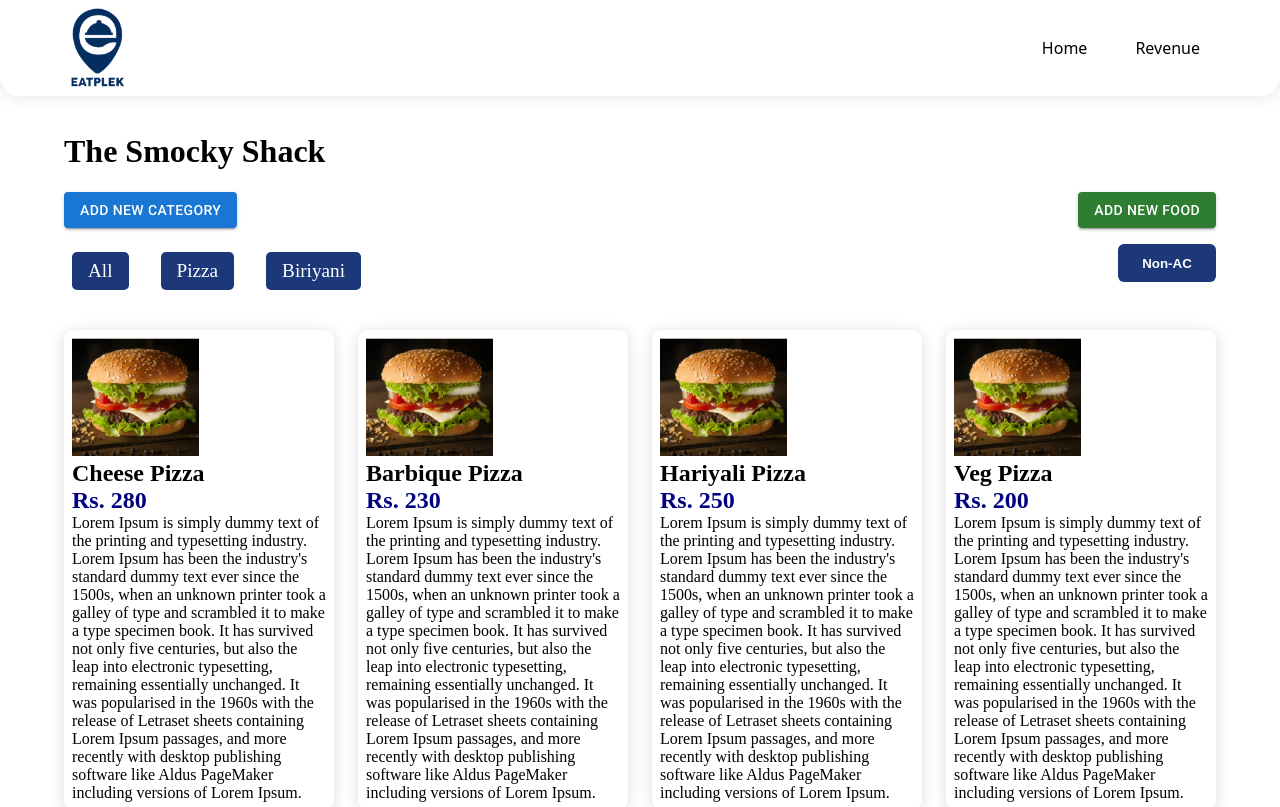
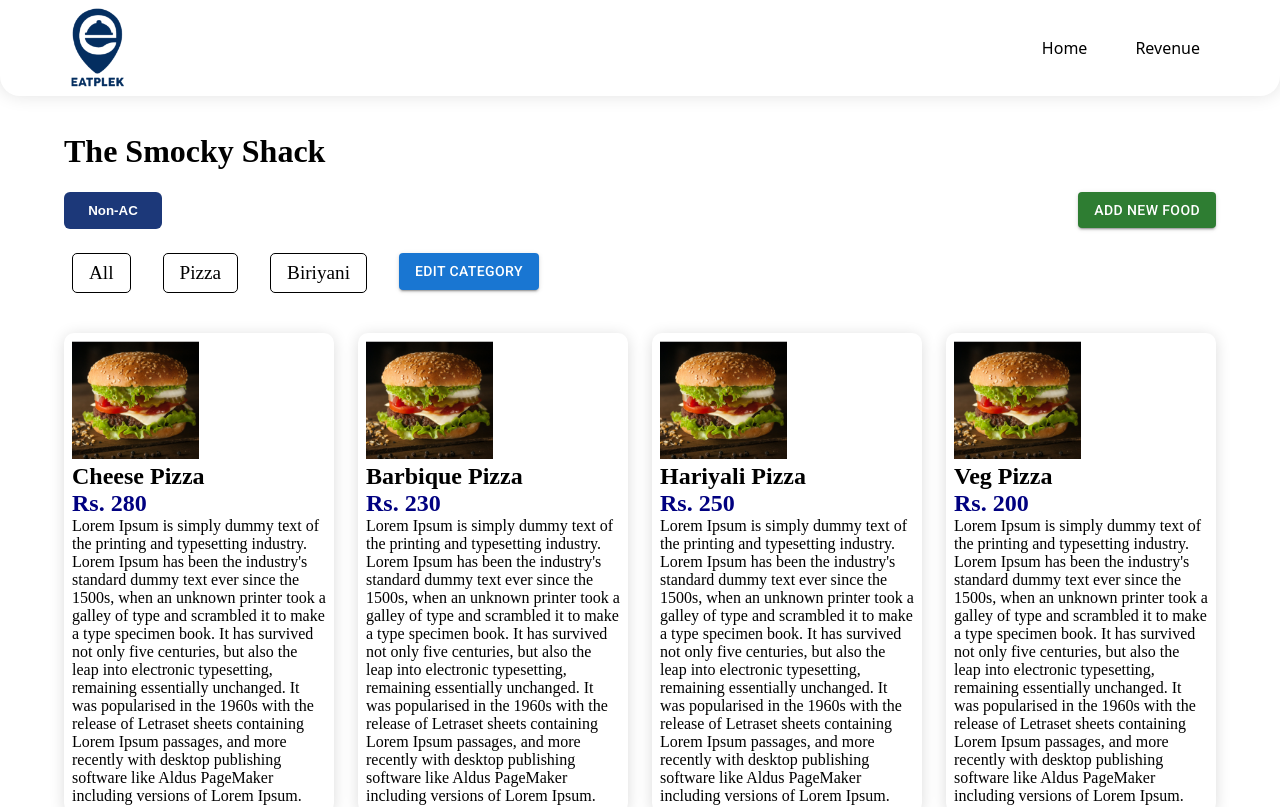
Before and after one commit to sidharth-a-satheesh/eatplek-admin, a React (Create React App) app: page /hotel in a window 1280 px wide. Shown: the top 807 px of the page. Built offline with nearby package versions, Linux system fonts and the light colour scheme.

Commit message:
edit-category

```diff
--- a/src/App.js
+++ b/src/App.js
@@ -5,6 +5,7 @@ import './app.scss'
 import Home from "./pages/home/Home";
 import Navbar from "./components/navbar/Navbar";
 import Hotel from "./pages/hotel/Hotel";
+import EditCategory from "./pages/hotel/EditCategory";
 
 function App() {
   return (
@@ -15,6 +16,8 @@ function App() {
           <Route path="/admin-login" element={<Login />} />
           <Route path="/" element={<Home />} />
           <Route path="/hotel" element={<Hotel />} />
+          <Route path="/edit-category" element={<EditCategory />} />
+
         </Routes>
       </BrowserRouter>
     </div>
--- /dev/null
+++ b/src/pages/hotel/EditCategory.js
@@ -0,0 +1,10 @@
+import React from 'react'
+import './editCategory.scss'
+
+const EditCategory = () => {
+  return (
+    <div>EditCategory</div>
+  )
+}
+
+export default EditCategory
--- a/src/pages/hotel/Hotel.js
+++ b/src/pages/hotel/Hotel.js
@@ -1,4 +1,5 @@
 import React, { useState } from 'react'
+import { Link } from 'react-router-dom';
 import './hotel.scss'
 import Button from '@mui/material/Button'
 import AddCategory from './AddCategory';
@@ -81,8 +82,14 @@ const Hotel = () => {
             <h1>The Smocky Shack</h1>
         </div>
             <div className="hotel-inside-btn-sec">
-                <div className="hotel-inside-add-category">
-                    <Button onClick={()=>setCategoryPopup(true)} variant="contained">Add New Category</Button>
+                <div className="hotel-inside-ac-non-ac">
+                    {/* <Button onClick={()=>setCategoryPopup(true)} variant="contained">Add New Category</Button> */}
+                    <form action="">
+                        <select name="hotel-ac-selection" id="hotel-ac-selection">
+                            <option value="non-ac">Non-AC</option>
+                            <option value="ac">AC</option>
+                        </select>
+                    </form>
                 </div>
                 <div className="hotel-inside-add-food">
                     <Button onClick={()=>setFoodPopup(true)} variant="contained" color={"success"}>Add New Food</Button>
@@ -99,14 +106,10 @@ const Hotel = () => {
                             <div key={e.id} className="fd-category" >{e.categoryName}</div>
                         )
                     }
+                    <Link to={"/edit-category"}><Button variant="contained">Edit Category</Button></Link>
                 </div>
                 <div>
-                    <form action="">
-                        <select name="hotel-ac-selection" id="hotel-ac-selection">
-                            <option value="non-ac">Non-AC</option>
-                            <option value="ac">AC</option>
-                        </select>
-                    </form>
+
                 </div>
             </div>
                 <div className="hotel-inside-food-section-main">
--- a/src/pages/hotel/hotel.scss
+++ b/src/pages/hotel/hotel.scss
@@ -3,16 +3,17 @@
     display: grid;
     grid-template-columns: 90%;
     justify-content: center;
+    a:-webkit-any-link {
+        color: black;
+        cursor: pointer;
+        text-decoration: none;
+        font-family: system-ui, -apple-system, BlinkMacSystemFont, 'Segoe UI', Roboto, Oxygen, Ubuntu, Cantarell, 'Open Sans', 'Helvetica Neue', sans-serif;
+    }
     .hotel-inside-btn-sec{
         display: flex;
         justify-content: space-between;
         padding-bottom: 1rem;
         column-gap: 1rem;
-    }
-
-    .flex-space-between{
-        display: flex;
-        justify-content: space-between;
         #hotel-ac-selection{
             -webkit-appearance: none;
             -moz-appearance: none;
@@ -30,20 +31,29 @@
                 background-color: #455875;
             }
         }
+    }
+
+    .flex-space-between{
+        display: flex;
+        justify-content: space-between;
+
+
         .hotel-inside-food-category{
             display: flex;
             column-gap: 2rem;
             padding: 0.5rem;
             font-size: 1.2rem;
             .fd-category{
-                background-color: #1C3879;
-                color: white;
+                background-color: #ffffff;
+                border: 1px solid black;
+                color: black;
                 padding: 0.5rem 1rem;
                 border-radius: 5px;
                 cursor: pointer;
                 transition: 0.2s;
                 &:hover{
-                    background-color: #607EAA;
+                    background-color: #bfd9ff;
+                    border: 1px solid #bfd9ff;
                 }
             }
         }
```
Also changed, not shown: src/pages/hotel/editCategory.scss (added).
